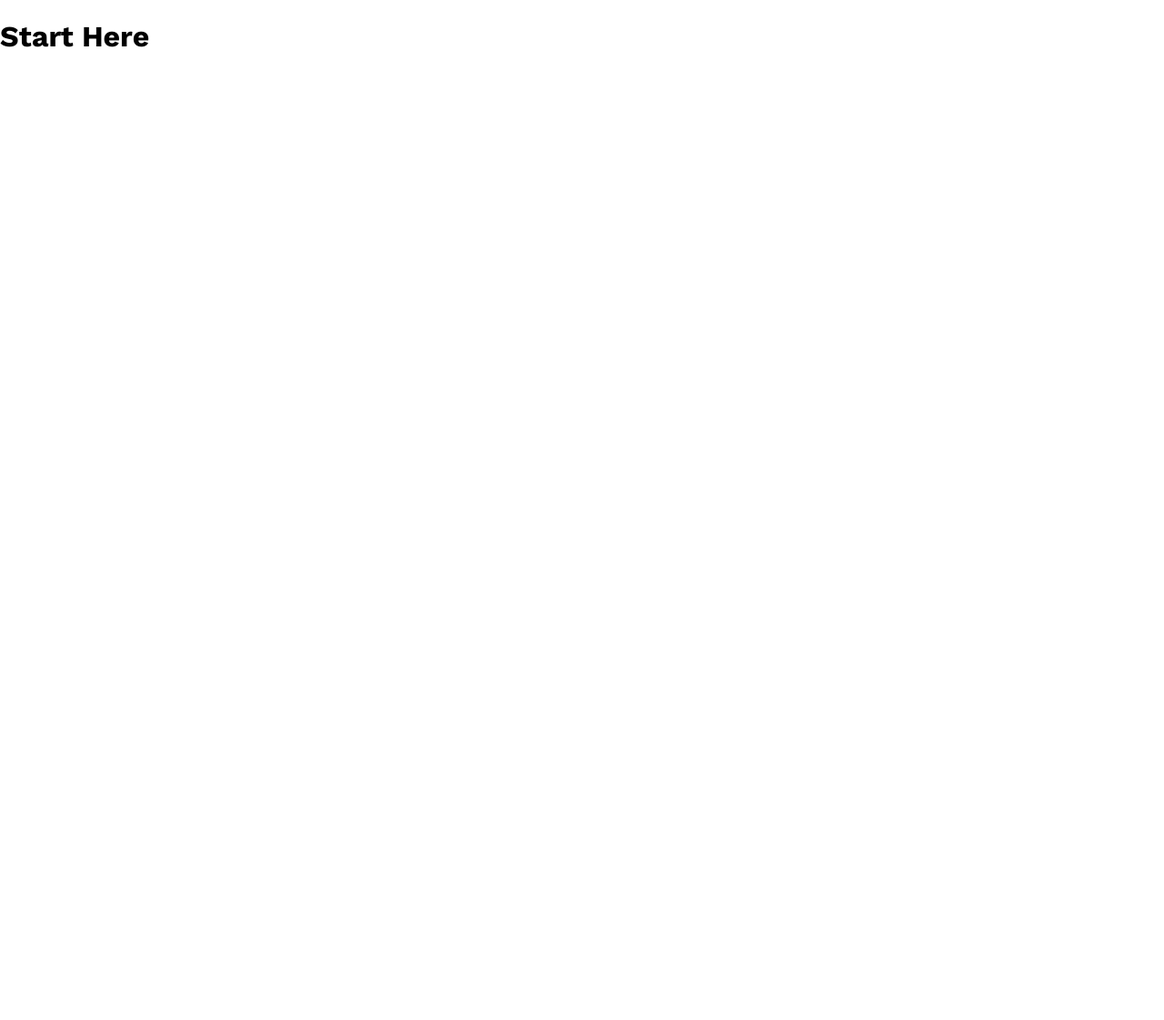
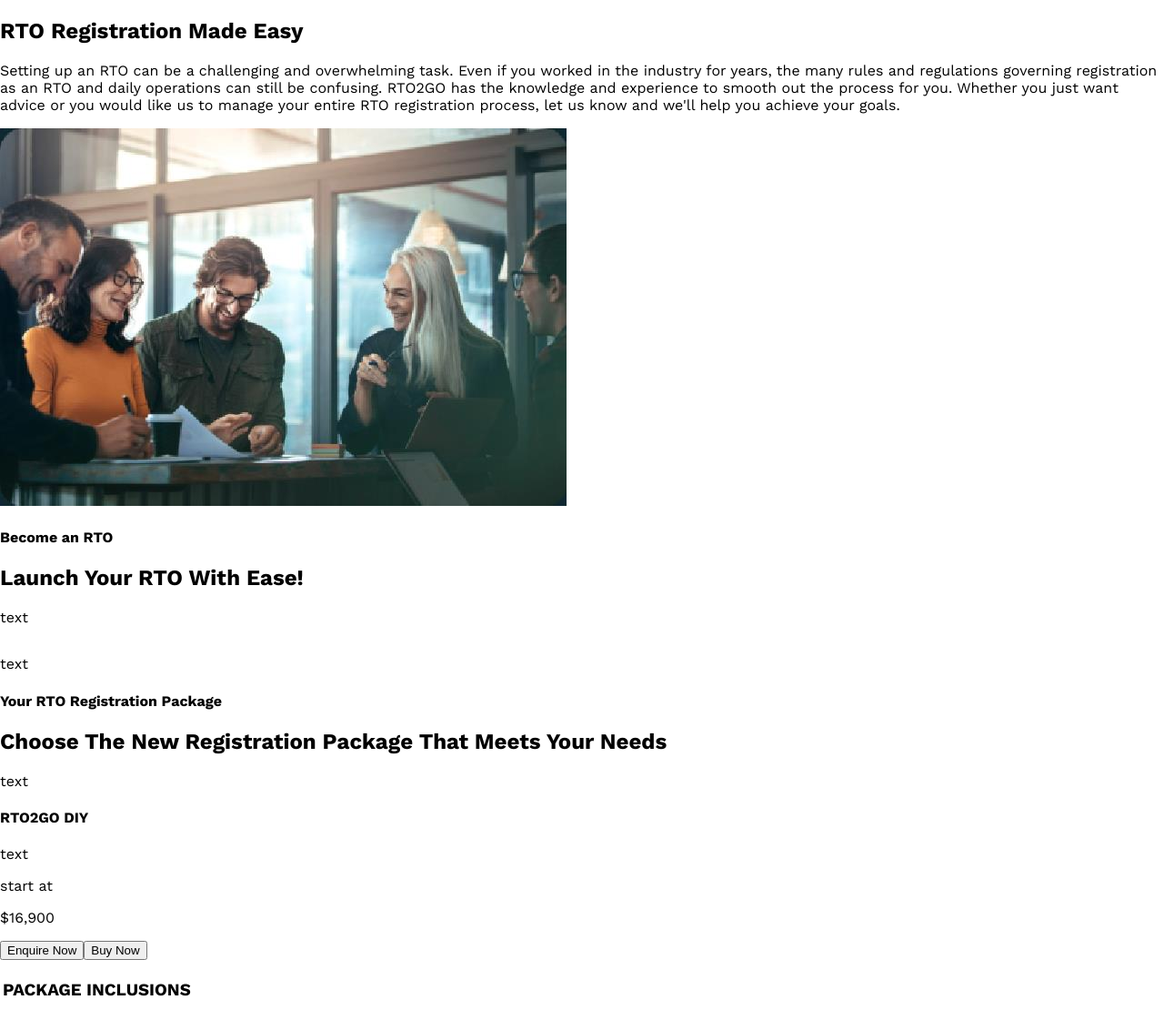
Before and after one commit to michaelbulaongdev/frontend-design-exercise-20230323, a React (Create React App) app: page / in a window 1280 px wide. Shown: the whole page at 91% size. Before the commit the page ends 800 px from the top, so only its background shows below. Built offline with nearby package versions, Linux system fonts and the light colour scheme.

Commit message:
html structure

```diff
--- a/src/App.css
+++ b/src/App.css
@@ -11,12 +11,17 @@ h1 h3 h4 {
 	color: var(--lightGreen);
 }
 
-h2 {
-	color: var(--darkGreen);
+.section1 {
+	background-color: var(--verydarkGreen);
 }
 
-.section1 {
-	background-color: var(--verydarkGreen);
+h1.section1 {
+	font-size: 1.5 rem;
+}
+
+p.section1 {
+	color: white;
+	font-size: 1rem;
 }
 
 .section2 {
--- a/src/App.js
+++ b/src/App.js
@@ -1,10 +1,15 @@
 import './App.css';
+import Section1 from './components/Section1';
+import Section2 from './components/Section2';
+import Section3 from './components/Section3';
 
 function App() {
 	return (
-		<div className='App'>
-			<h1>Start Here</h1>
-		</div>
+		<main>
+			<Section1 />
+			<Section2 />
+			<Section3 />
+		</main>
 	);
 }
 
--- /dev/null
+++ b/src/components/S2Choose.js
@@ -0,0 +1,21 @@
+export default function S2Choose() {
+	return (
+		<article>
+			<h4>Your RTO Registration Package</h4>
+			<h2>Choose The New Registration Package That Meets Your Needs</h2>
+			<p>text</p>
+			<div>
+				<h4>RTO2GO DIY</h4>
+				<p>text</p>
+				<div>
+					<div>
+						<p>start at</p>
+						<p>$16,900</p>
+					</div>
+					<button>Enquire Now</button>
+					<button>Buy Now</button>
+				</div>
+			</div>
+		</article>
+	);
+}
--- /dev/null
+++ b/src/components/S2Launch.js
@@ -0,0 +1,11 @@
+export default function S2Launch() {
+	return (
+		<article>
+			<h4>Become an RTO</h4>
+			<h2>Launch Your RTO With Ease!</h2>
+			<p>text</p>
+			<table></table>
+			<p>text</p>
+		</article>
+	);
+}
--- /dev/null
+++ b/src/components/Section1.js
@@ -0,0 +1,23 @@
+import pic1 from '../images/pic1.jpg';
+
+export default function Section1() {
+	return (
+		<section>
+			<div>
+				<h1>RTO Registration Made Easy</h1>
+				<p>
+					Setting up an RTO can be a challenging and overwhelming task. Even if
+					you worked in the industry for years, the many rules and regulations
+					governing registration as an RTO and daily operations can still be
+					confusing. RTO2GO has the knowledge and experience to smooth out the
+					process for you. Whether you just want advice or you would like us to
+					manage your entire RTO registration process, let us know and we'll
+					help you achieve your goals.
+				</p>
+			</div>
+			<div>
+				<img src={pic1} alt='' />
+			</div>
+		</section>
+	);
+}
--- /dev/null
+++ b/src/components/Section2.js
@@ -0,0 +1,11 @@
+import S2Launch from './S2Launch';
+import S2Choose from './S2Choose';
+
+export default function Section2() {
+	return (
+		<section>
+			<S2Launch />
+			<S2Choose />
+		</section>
+	);
+}
--- /dev/null
+++ b/src/components/Section3.js
@@ -0,0 +1,11 @@
+export default function Section3() {
+	return (
+		<section>
+			<table>
+				<th>
+					<h3>PACKAGE INCLUSIONS</h3>
+				</th>
+			</table>
+		</section>
+	);
+}
```
